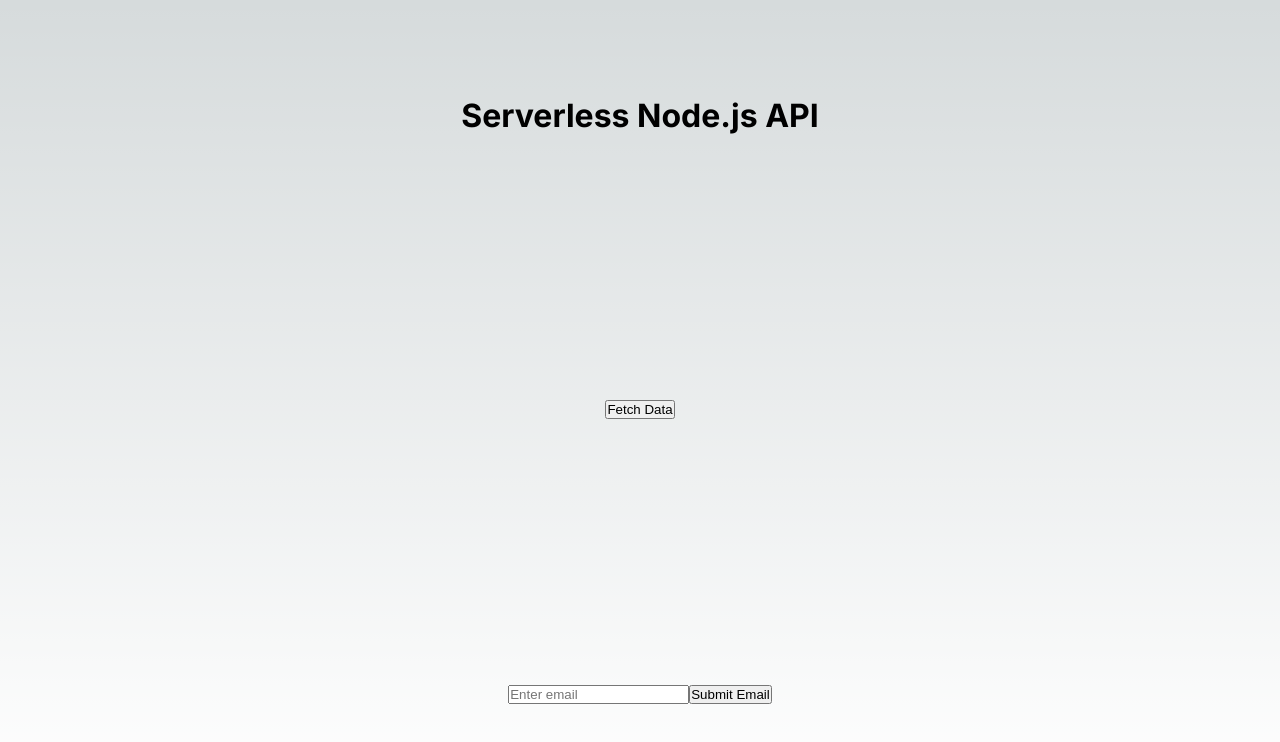
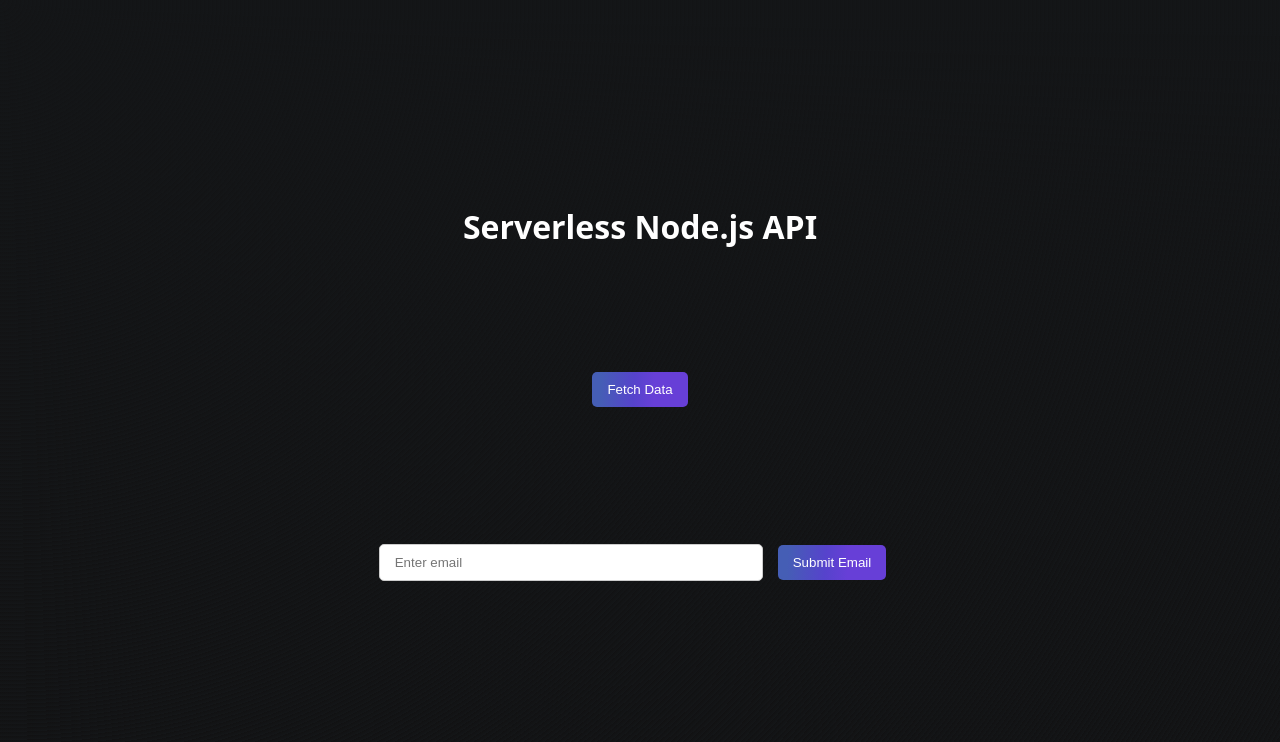
Before and after one commit to adusrk/serverless-nextjs, a Next.js app: page / in a window 1280 px wide. Shown: the top 742 px of the page. Built offline with nearby package versions, Linux system fonts and the light colour scheme.

Commit message:
ui update

```diff
--- /dev/null
+++ b/components/Card.js
@@ -0,0 +1,14 @@
+import React from 'react';
+import styles from './Card.module.css'; // Adjust the path as necessary
+
+const Card = ({data}) => {
+  return (
+    <>
+      <div className={styles.card}>
+      <pre>{JSON.stringify(data, null, 2)}</pre>
+      </div>
+    </>
+  );
+};
+
+export default Card;
--- /dev/null
+++ b/components/Card.module.css
@@ -0,0 +1,50 @@
+.card {
+    background: #000000;
+    width: 85vw;
+    height: 60vw;
+    padding: 10px;
+    position: relative;
+    border-radius: 6px;
+    justify-content: center;
+    align-items: center;
+    display: flex;
+    font-size: 0.8em;
+    color: rgba(255, 255, 255);
+    font-family: system-ui, -apple-system, BlinkMacSystemFont, 'Segoe UI', Roboto, Oxygen, Ubuntu, Cantarell, 'Open Sans', 'Helvetica Neue',
+    sans-serif;
+    overflow-y: auto;
+}
+.card::-webkit-scrollbar {
+    width: 15px;
+  }
+
+  .card::-webkit-scrollbar-track {
+    background-color: transparent;
+  }
+
+  .card::-webkit-scrollbar-thumb {
+    background-color: #d6dee1;
+    border-radius: 10px;
+    border: 6px solid transparent;
+    background-clip: content-box; /* This makes the scrollbar thumb's background within the border */
+  }
+
+  .card::-webkit-scrollbar-thumb:hover {
+    background-color: #a8bbbf;
+  }
+
+  @keyframes glow {
+    0% {
+      box-shadow: 0 0 5px #ffae62;
+    }
+    50% {
+      box-shadow: 0 0 8px #ffae62;
+    }
+    100% {
+      box-shadow: 0 0 5px  #ffae62;
+    }
+  }
+
+  .card {
+    animation: glow 2s infinite ease-in-out;
+  }
--- a/src/app/globals.css
+++ b/src/app/globals.css
@@ -105,3 +105,8 @@ a {
     color-scheme: dark;
   }
 }
+@property --rotate {
+  syntax: "<angle>";
+  initial-value: 0deg;
+  inherits: false;
+}
--- a/src/app/page.js
+++ b/src/app/page.js
@@ -1,14 +1,17 @@
-'use client';
+"use client";
 import styles from "./page.module.css";
 import { useState } from "react";
+import Card from "../../components/Card";
 
 export default function Home() {
   const [data, setData] = useState(null);
   const [email, setEmail] = useState(""); // State to hold the email value
+  const [isDataFetched, setIsDataFetched] = useState(false); // State to track if data is fetched
 
   const handleClick = async () => {
     const response = await fetch("/api/leads");
     setData(await response.json());
+    setIsDataFetched(true); // Set to true once data is fetched
   };
 
   const handleClickTwo = async () => {
@@ -24,19 +27,22 @@ export default function Home() {
 
   return (
     <main className={styles.main}>
-      <h1>Serverless Node.js API</h1>
-      <button onClick={handleClick} className="btn">Fetch Data</button>
-      {/* Displaying data conditionally */}
-      {data && <pre>{JSON.stringify(data, null, 2)}</pre>}
-      <div>
+      <h1 className={styles.head}>Serverless Node.js API</h1>
+      <button onClick={handleClick} className={styles.btn}>
+        Fetch Data
+      </button>
+      {isDataFetched && <Card data={data} />}{" "}
+      <div className={styles}>
         <input
           type="email"
           value={email}
           onChange={(e) => setEmail(e.target.value)} // Update email state on change
           placeholder="Enter email"
-          className="emailInput" // Add your class for styling if needed
+          className={styles.emailInput} // Add your class for styling if needed
         />
-        <button onClick={handleClickTwo} className="btn">Submit Email</button>
+        <button onClick={handleClickTwo} className={styles.btn}>
+          Submit Email
+        </button>
       </div>
     </main>
   );
--- a/src/app/page.module.css
+++ b/src/app/page.module.css
@@ -1,8 +1,49 @@
 .main {
   display: flex;
   flex-direction: column;
-  justify-content: space-between;
+  justify-content: space-evenly;
   align-items: center;
   padding: 6rem;
   min-height: 100vh;
+  background-color: #141618;
+  opacity: 1;
+  background-image:  repeating-radial-gradient( circle at 0 0, transparent 0, #141618 4px ), repeating-linear-gradient( #11111255, #111112 );  color: white;
+  font-family: system-ui, -apple-system, BlinkMacSystemFont, "Segoe UI", Roboto,
+    Oxygen, Ubuntu, Cantarell, "Open Sans", "Helvetica Neue", sans-serif;
 }
+.emailInput {
+  width: 30vw; /* Adjust width as needed */
+  padding: 10px 15px;
+  margin: 10px 0;
+  border: 1px solid #ccc;
+  border-radius: 5px;
+  box-shadow: none;
+  outline: none;
+  transition: border-color 0.3s ease-in-out, box-shadow 0.3s ease-in-out;
+}
+
+.emailInput:focus {
+  border-color: #007BFF; /* A bright border color for focus */
+  box-shadow: 0 0 8px rgba(0, 123, 255, 0.2); /* Subtle shadow for depth */
+}
+.btn {
+  padding: 10px 15px;
+  background-image: linear-gradient(92.88deg, #455EB5 9.16%, #5643CC 43.89%, #673FD7 64.72%);
+  color: white;
+  border: none;
+  border-radius: 5px;
+  cursor: pointer;
+  transition: background-color 0.3s ease-in-out;
+  margin: 15px;
+}
+
+.btn:hover {
+  box-shadow: rgba(80, 63, 205, 0.5) 0 1px 30px;
+  transition-duration: .1s;
+}
+.x{
+  width: 95vw;
+  display: flex;
+  justify-content: center;
+  align-items: center;
+}
```
